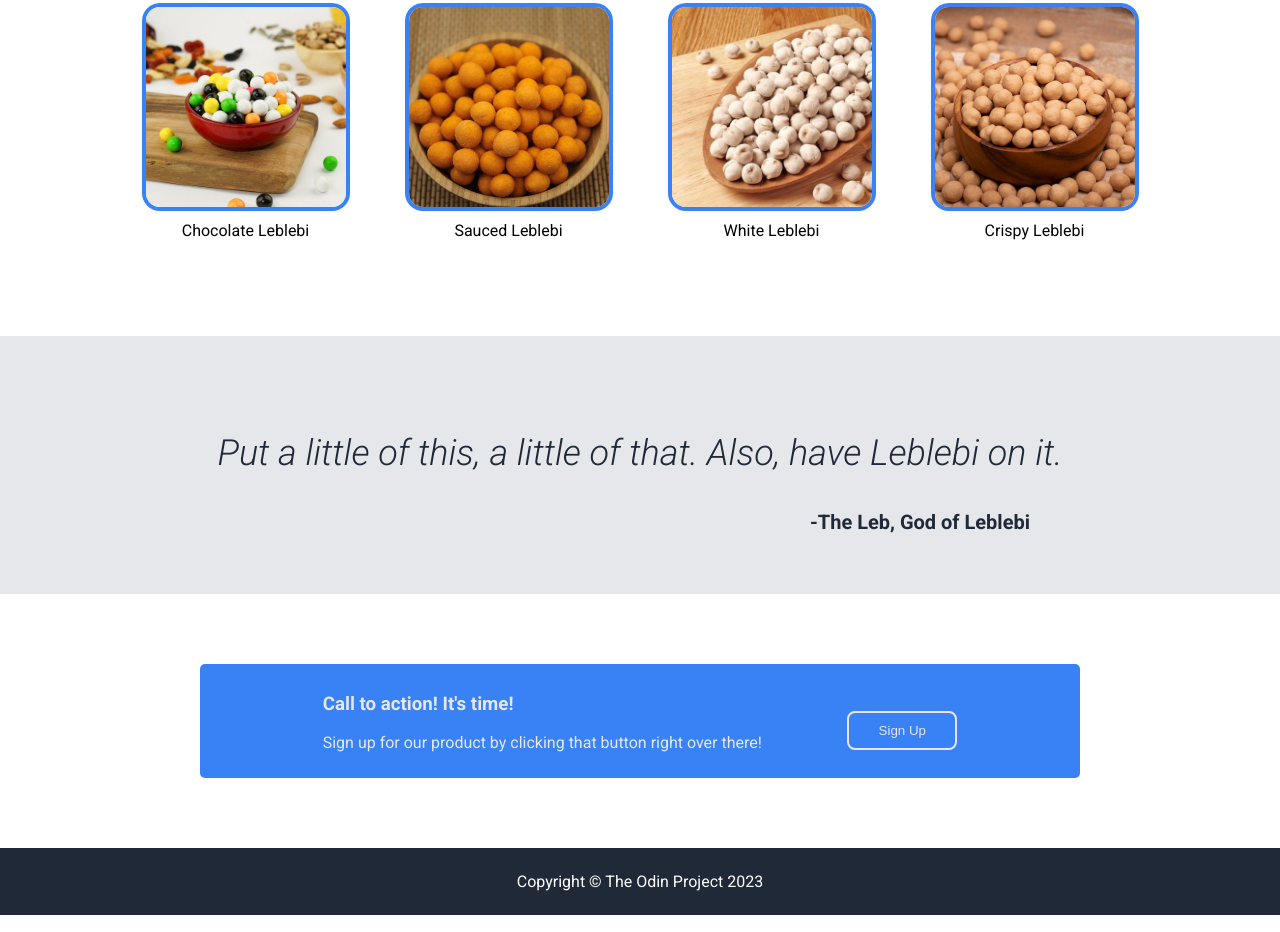
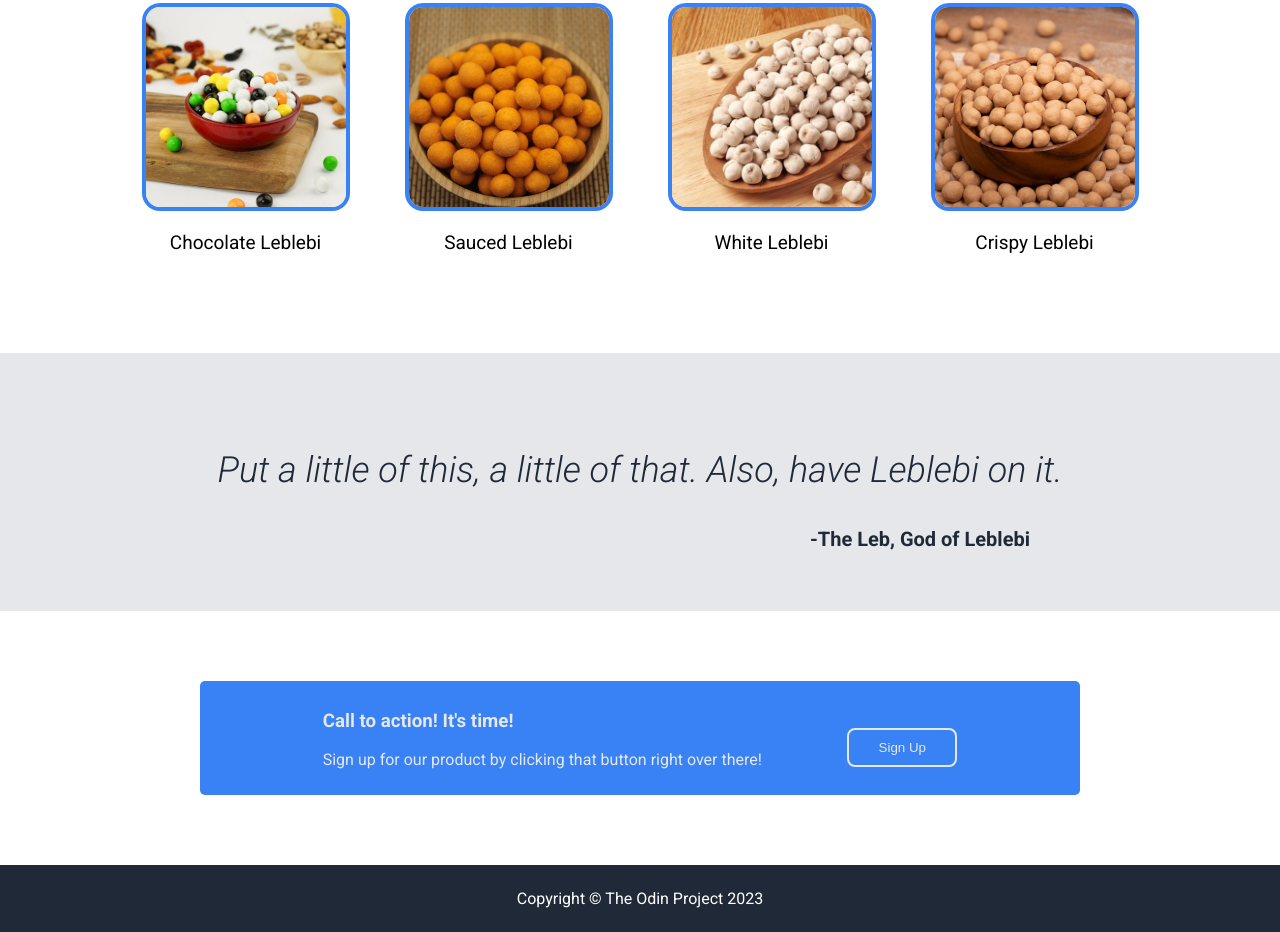
Before and after one commit to blackcannon19/landingpage, a plain HTML site: page index.html in a window 1280 px wide. Shown: the part 758-1690 px from the top of the page. Drawn offline with Linux system fonts and the light colour scheme.

Commit message:
edited text size under the photos and margin

```diff
--- a/style.css
+++ b/style.css
@@ -88,7 +88,8 @@ button {
 
 .leblebi-photos p {
   text-align: center;
-  margin-top: 6px;
+  margin-top: 16px;
+  font-size: 19px;
 }
 
 .leblebi-photos img {
```
